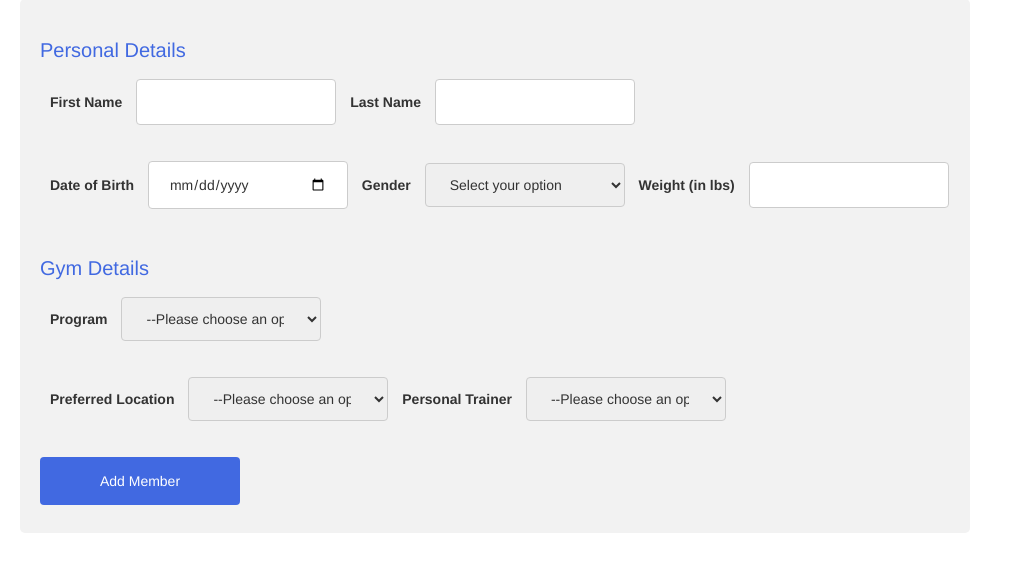
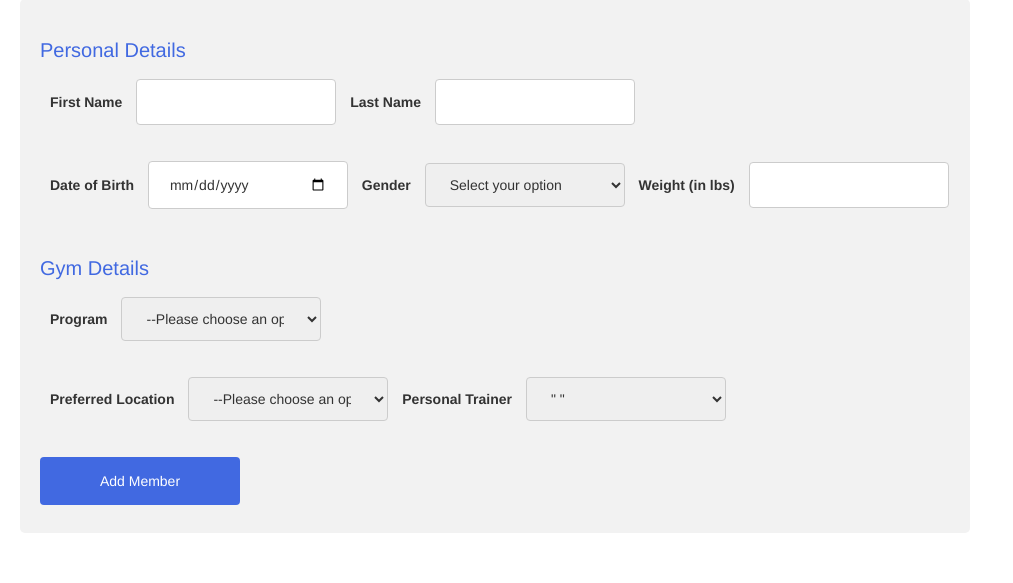
Before and after one commit to mittalj/cs340_databases_project, a Flask app: page /addMember in a window 1280 px wide. Shown: the part 119-702 px from the top of the page, without its empty margins (0-1013 px from the left). Run offline with Flask 2, Linux system fonts and the light colour scheme; data that the repository does not hold is empty; some libraries are stand-ins or nearby versions.

Commit message:
Update addMember.html

```diff
--- a/templates/addMember.html
+++ b/templates/addMember.html
@@ -47,7 +47,7 @@
 
     <label for="trainer_id">Personal Trainer</label>
     <select name="trainer_id" required>
-      <option value="" disabled selected>--Please choose an option--</option>
+      <option value="" selected>" "</option>
       {% for t in trainers %}
           <option value="{{ t[0] }}">{{ t[1] }}</option>
       {% endfor %}
```
